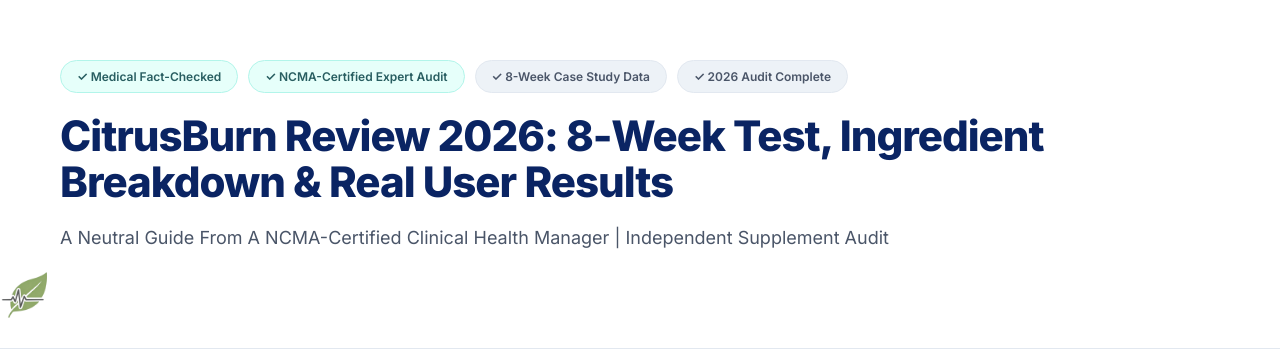
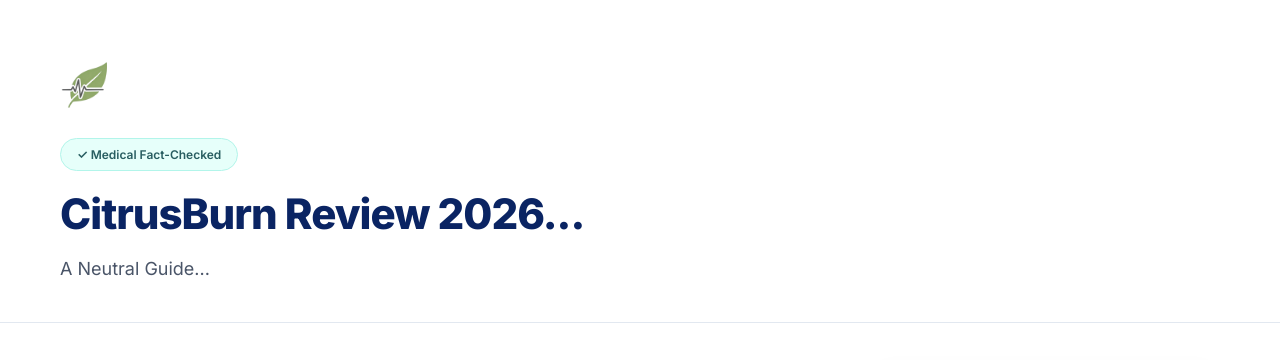
Before and after one commit to yezhujingling/health, a plain HTML site: page test.html in a window 1280 px wide. Shown: the top 360 px of the page. Drawn offline with Linux system fonts and the light colour scheme.

Commit message:
Update test.html

```diff
--- a/test.html
+++ b/test.html
@@ -133,22 +133,19 @@
 <body>
 
     <header class="hero-header">
-        <div class="hero-container">
-            <div class="trust-bar">
-                <span class="trust-pill active">✓ Medical Fact-Checked</span>
-                <span class="trust-pill active">✓ NCMA-Certified Expert Audit</span>
-                <span class="trust-pill">✓ 8-Week Case Study Data</span>
-                <span class="trust-pill">✓ 2026 Audit Complete</span>
+    <div class="hero-container">
+        <a href="index.html" style="display: block; margin-bottom: 20px;">
+            <img src="images/logo.webp" alt="Health Logo" style="height: 50px; width: auto;">
+        </a>
+
+        <div class="trust-bar">
+            <span class="trust-pill active">✓ Medical Fact-Checked</span>
             </div>
-            <h1 class="hero-title">CitrusBurn Review 2026: 8-Week Test, Ingredient Breakdown & Real User Results</h1>
-            <p class="hero-subtitle">A Neutral Guide From A NCMA-Certified Clinical Health Manager | Independent Supplement Audit</p>
-        </div>
 
-    <a href="index.html">
-        <img src="images/logo.webp" alt="Health Logo" style="height: 50px; width: auto;">
-    </a>
-
-    </header>
+        <h1 class="hero-title">CitrusBurn Review 2026...</h1>
+        <p class="hero-subtitle">A Neutral Guide...</p>
+    </div>
+</header>
 
     <div class="page-wrapper">
         <main class="content-main">
```
